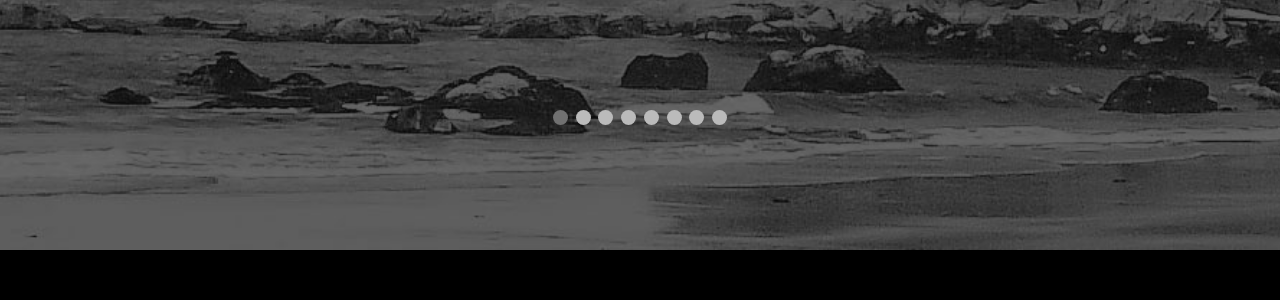
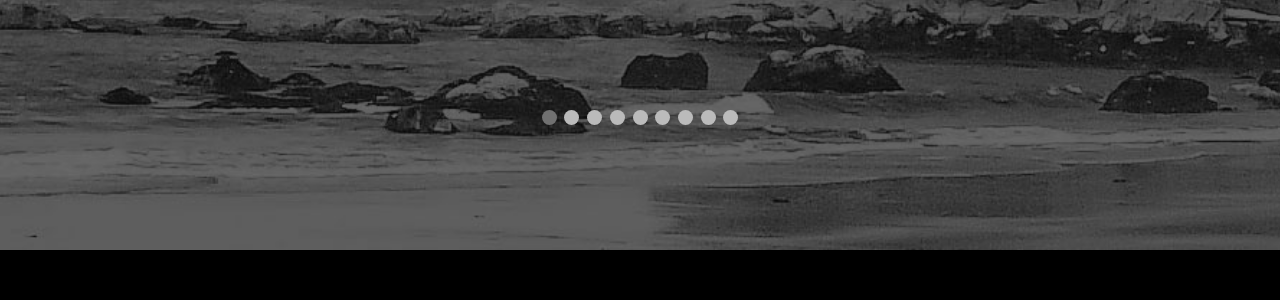
Before and after one commit to snarain677/agency-capstone-website, a Jekyll site: the page built from index.html, in a window 1280 px wide and 900 px high, scrolled down 3695 px. Shown: the part 150-450 px from the top of the window. Built offline with Jekyll 4.4.1, drawn with Linux system fonts in a browser that asks for light colours.

Commit message:
Added credits for webpage template developer

```diff
--- a/_includes/credits.html
+++ b/_includes/credits.html
@@ -33,6 +33,10 @@
 			<h3>Base object detection and LiDAR code reference</h3>
 			<a href="https://github.com/gagson/LiDAR-plus-object-detection/tree/main?tab=readme-ov-file" class="btn btn-default btn-lg">Github Page</a>
 		</div>
+		<div class="mySlides">
+			<h3>Developers behind the grayscale Jekyll template</h3>
+			<a href="https://github.com/jeromelachaud/grayscale-theme?tab=readme-ov-file" class="btn btn-default btn-lg">Github Page</a>
+		</div>
 
 	<div class="dot-container">
 		<span class="dot" onclick="currentSlide(1)"></span>
@@ -43,6 +47,7 @@
 		<span class="dot" onclick="currentSlide(6)"></span>
 		<span class="dot" onclick="currentSlide(7)"></span>
 		<span class="dot" onclick="currentSlide(8)"></span>
+		<span class="dot" onclick="currentSlide(9)"></span>
 	</div>
 
 	</div>
```
